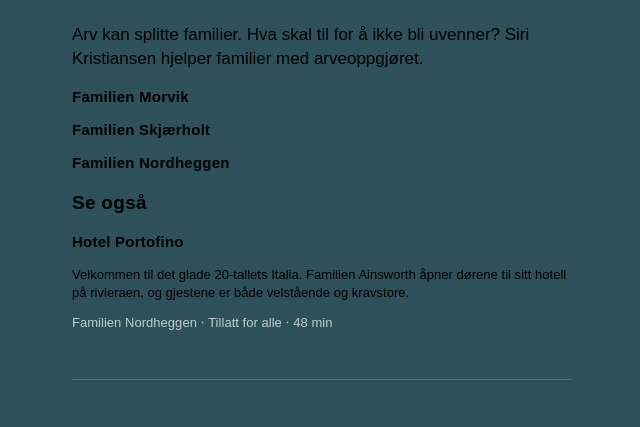
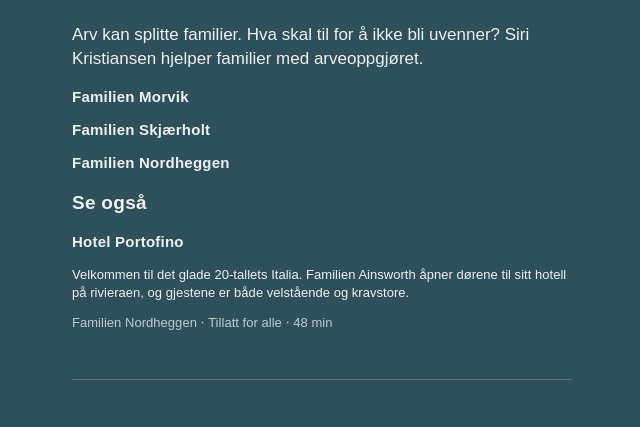
Before and after one commit to Isdoda/NRK-Sans-testing, a plain HTML site: page index.html in a window 1280 px wide. Shown: the part 205-632 px from the top of the page, without its empty margins (0-640 px from the left). Drawn offline with Linux system fonts and the light colour scheme; a web font is replaced by a local one.

Commit message:
Update index.html

```diff
--- a/index.html
+++ b/index.html
@@ -16,7 +16,7 @@
 body {
   font-family: "NRK Sans Variable", Sans-Serif;
   background-color: #2D505A;
-  color: #000;
+  color: #F0F0F0;
   padding: 5%;
 
 }
```
